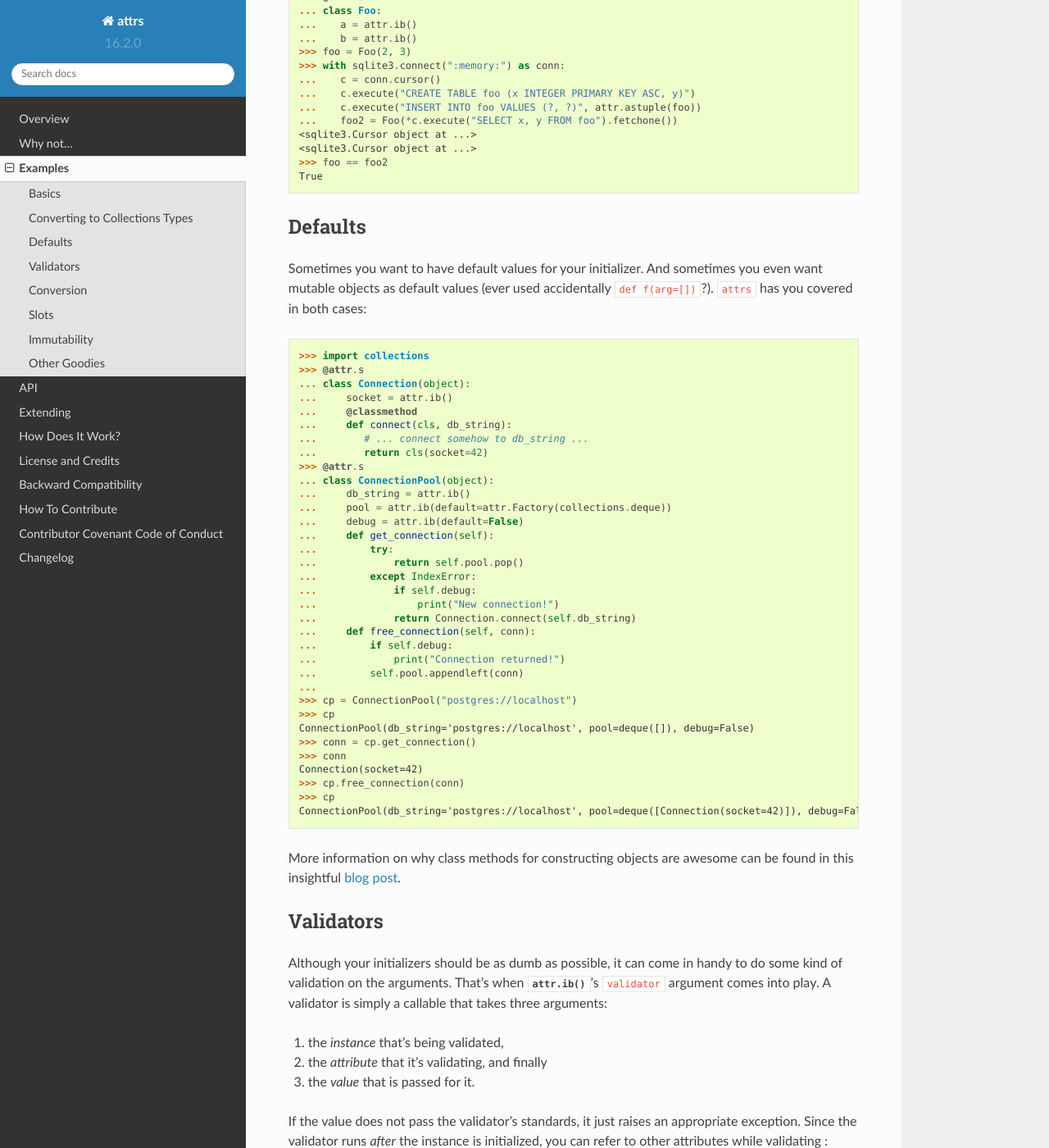
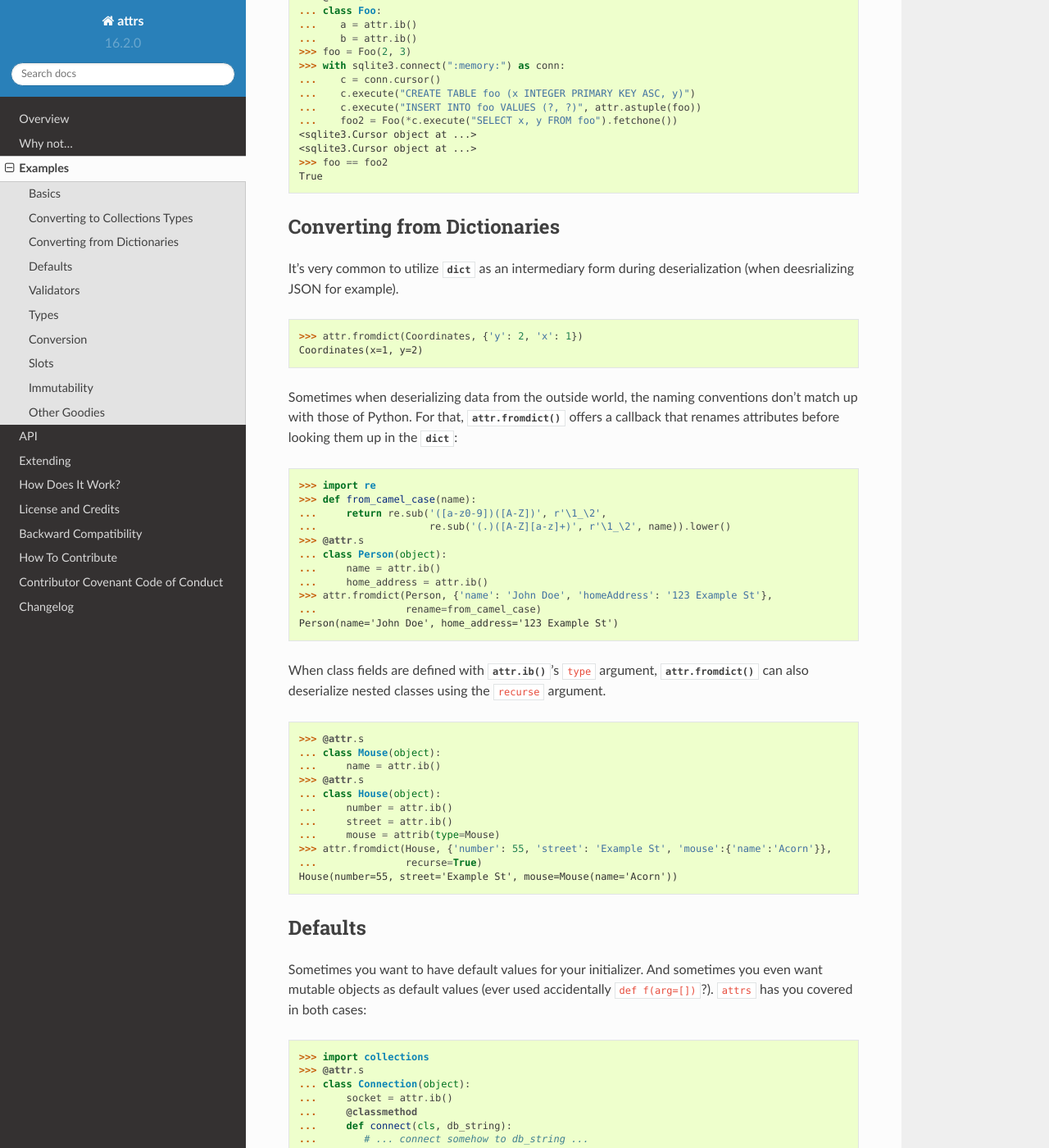
Before and after one commit to python-attrs/attrs, a Sphinx documentation site: the page built from docs/examples.rst, in a window 1280 px wide and 1400 px high, scrolled down 4050 px. Shown: the whole window at 82% size. Built offline with Sphinx 7.4.7 and the Read the Docs theme 2.0.0, drawn with Linux system fonts in a browser that asks for light colours; some of the changed text lies outside the part shown.

Commit message:
Update docs.

```diff
--- a/docs/examples.rst
+++ b/docs/examples.rst
@@ -234,6 +234,50 @@ Other times, all you want is a tuple and ``attrs`` won't let you down:
 
 
 
+Converting from Dictionaries
+--------------------------
+
+It's very common to utilize :class:`dict` as an intermediary form during deserialization (when deesrializing JSON for example).
+
+.. doctest::
+
+   >>> attr.fromdict(Coordinates, {'y': 2, 'x': 1})
+   Coordinates(x=1, y=2)
+
+Sometimes when deserializing data from the outside world, the naming conventions don't match up with those of Python.
+For that, :func:`attr.fromdict` offers a callback that renames attributes before looking them up in the :class:`dict`:
+
+.. doctest::
+
+   >>> import re
+   >>> def from_camel_case(name):
+   ...     return re.sub('([a-z0-9])([A-Z])', r'\1_\2',
+   ...                   re.sub('(.)([A-Z][a-z]+)', r'\1_\2', name)).lower()
+   >>> @attr.s
+   ... class Person(object):
+   ...     name = attr.ib()
+   ...     home_address = attr.ib()
+   >>> attr.fromdict(Person, {'name': 'John Doe', 'homeAddress': '123 Example St'},
+   ...               rename=from_camel_case)
+   Person(name='John Doe', home_address='123 Example St')
+
+When class fields are defined with :func:`attr.ib`\ ’s ``type`` argument, :func:`attr.fromdict` can also deserialize nested classes using the ``recurse`` argument.
+
+.. doctest::
+
+   >>> @attr.s
+   ... class Mouse(object):
+   ...     name = attr.ib()
+   >>> @attr.s
+   ... class House(object):
+   ...     number = attr.ib()
+   ...     street = attr.ib()
+   ...     mouse = attrib(type=Mouse)
+   >>> attr.fromdict(House, {'number': 55, 'street': 'Example St', 'mouse':{'name':'Acorn'}},
+   ...               recurse=True)
+   House(number=55, street='Example St', mouse=Mouse(name='Acorn'))
+
+
 Defaults
 --------
 
@@ -369,6 +413,26 @@ You can also disable them globally:
    Traceback (most recent call last):
       ...
    TypeError: ("'x' must provide <InterfaceClass __builtin__.IFoo> which 42 doesn't.", Attribute(name='x', default=NOTHING, validator=<provides validator for interface <InterfaceClass __builtin__.IFoo>>, repr=True, cmp=True, hash=True, init=True), <InterfaceClass __builtin__.IFoo>, 42)
+
+
+Types
+----------
+
+Type metadata can be added to each attribute using  :func:`attr.ib`\ ’s ``type`` argument.
+While the added types don't do anything on their own, they can be utilized by static analysis tools, or run-time validation tools.
+Additionally, by enabling :func:`attr.s`\ ’ ``validate_types``, types are validated on construction as if you had used the :func:`instance_of` validator.
+
+.. doctest::
+
+   >>> @attr.s(validate_types=True)
+   ... class C(object):
+   ...     x = attr.ib(type=int)
+   >>> C(42)
+   C(x=42)
+   >>> C("42")
+   Traceback (most recent call last):
+      ...
+   TypeError: ("'x' must be <type 'int'> (got '42' that is a <type 'str'>).", Attribute(name='x', default=NOTHING, factory=NOTHING, validator=<instance_of validator for type <type 'int'>>), <type 'int'>, '42')
 
 
 Conversion
```
